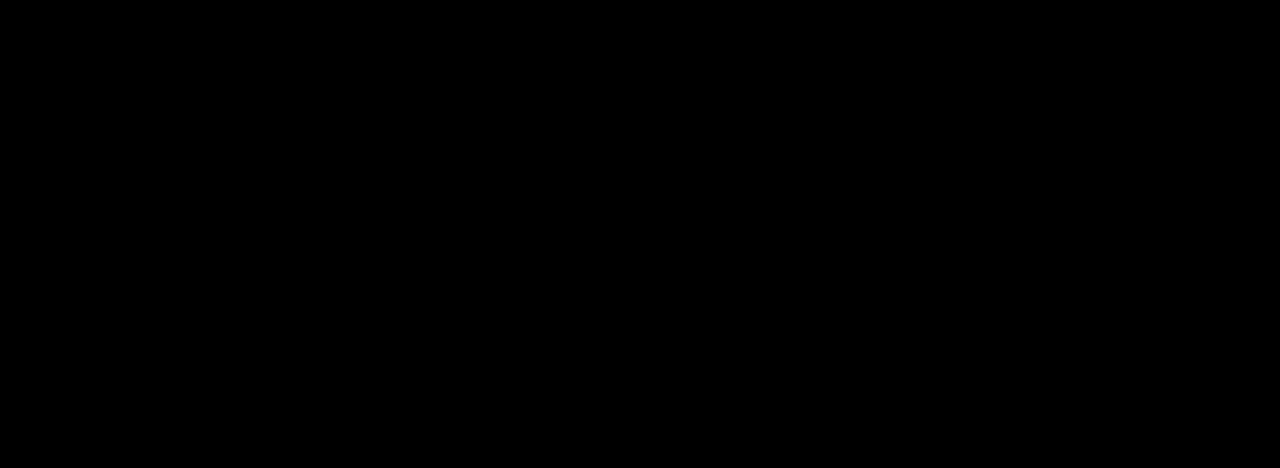
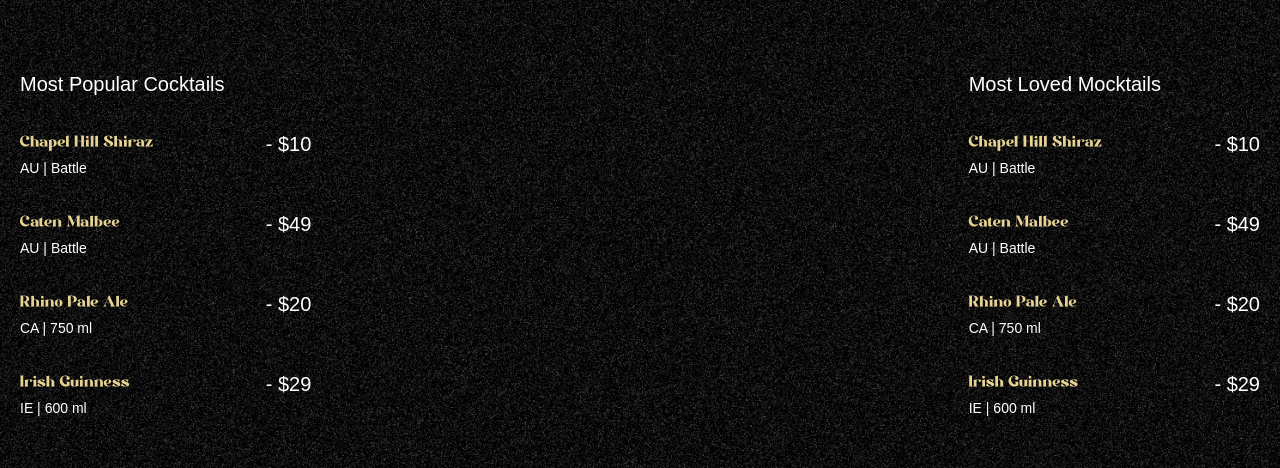
Before and after one commit to kkumar001/cocktail, a React (Vite) app: page / in a window 1280 px wide. Shown: the part 890-1358 px from the top of the page. Built offline with nearby package versions, Linux system fonts and the light colour scheme; a web font is replaced by a local one.

Commit message:
implemented the cocktails section

```diff
--- a/src/App.jsx
+++ b/src/App.jsx
@@ -2,6 +2,7 @@
 import { ScrollTrigger, SplitText } from "gsap/all";
 import Navbar from "./components/Navbar";
 import Hero from "./components/Hero";
+import Cocktails from "./components/Cocktails";
 
 gsap.registerPlugin(ScrollTrigger, SplitText);
 
@@ -10,7 +11,7 @@
         <main>
             <Navbar />
             <Hero />
-            <div className="h-dvh bg-black"></div>
+            <Cocktails />
         </main>
     )
 }
--- /dev/null
+++ b/src/components/Cocktails.jsx
@@ -0,0 +1,70 @@
+import { useGSAP } from "@gsap/react"
+import { cocktailLists } from "../../constants"
+import gsap from "gsap";
+
+const Cocktails = () => {
+
+    useGSAP(() => {
+        const parallaxTimeline = gsap.timeline({
+            scrollTrigger: {
+                trigger: "#cocktails",
+                start: 'top 30%',
+                end: 'bottom 80%',
+                scrub: true
+            }
+        });
+
+        parallaxTimeline
+            .from('#c-left-leaf', {
+                x: -100,
+                y: 100
+            })
+            .from('#c-right-leaf', {
+                x: 100,
+                y: 100
+            });
+    });
+
+    return (
+        <section id="cocktails" className="noisy">
+            <img src="/images/cocktail-left-leaf.png" alt="l-leaf" id="c-left-leaf" />
+            <img src="/images/cocktail-right-leaf.png" alt="l=r-leaf" id="c-right-leaf" />
+
+            <div className="list">
+                <div className="popular">
+                    <h2>Most Popular Cocktails</h2>
+
+                    <ul>
+                        {cocktailLists.map(({ name, detail, price, country }) => (
+                            <li key={name}>
+                                <div className="md:me-28">
+                                    <h3>{name}</h3>
+                                    <p>{country} | {detail}</p>
+                                </div>
+                                <span>- {price}</span>
+                            </li>
+                        ))}
+                    </ul>
+                </div>
+
+                <div className="loved">
+                    <h2>Most Loved Mocktails</h2>
+
+                    <ul>
+                        {cocktailLists.map(({ name, detail, price, country }) => (
+                            <li key={name}>
+                                <div className="me-28">
+                                    <h3>{name}</h3>
+                                    <p>{country} | {detail}</p>
+                                </div>
+                                <span>- {price}</span>
+                            </li>
+                        ))}
+                    </ul>
+                </div>
+            </div>
+        </section>
+    )
+}
+
+export default Cocktails
```
